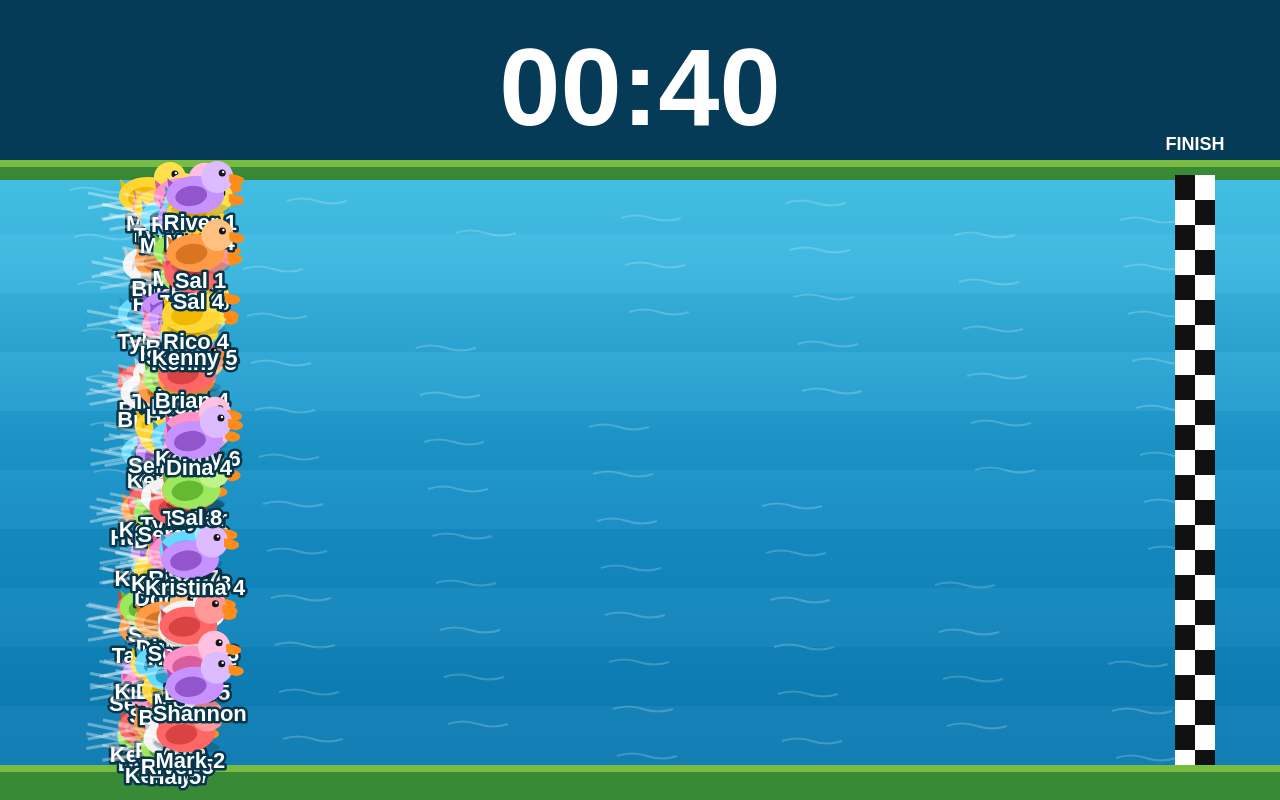
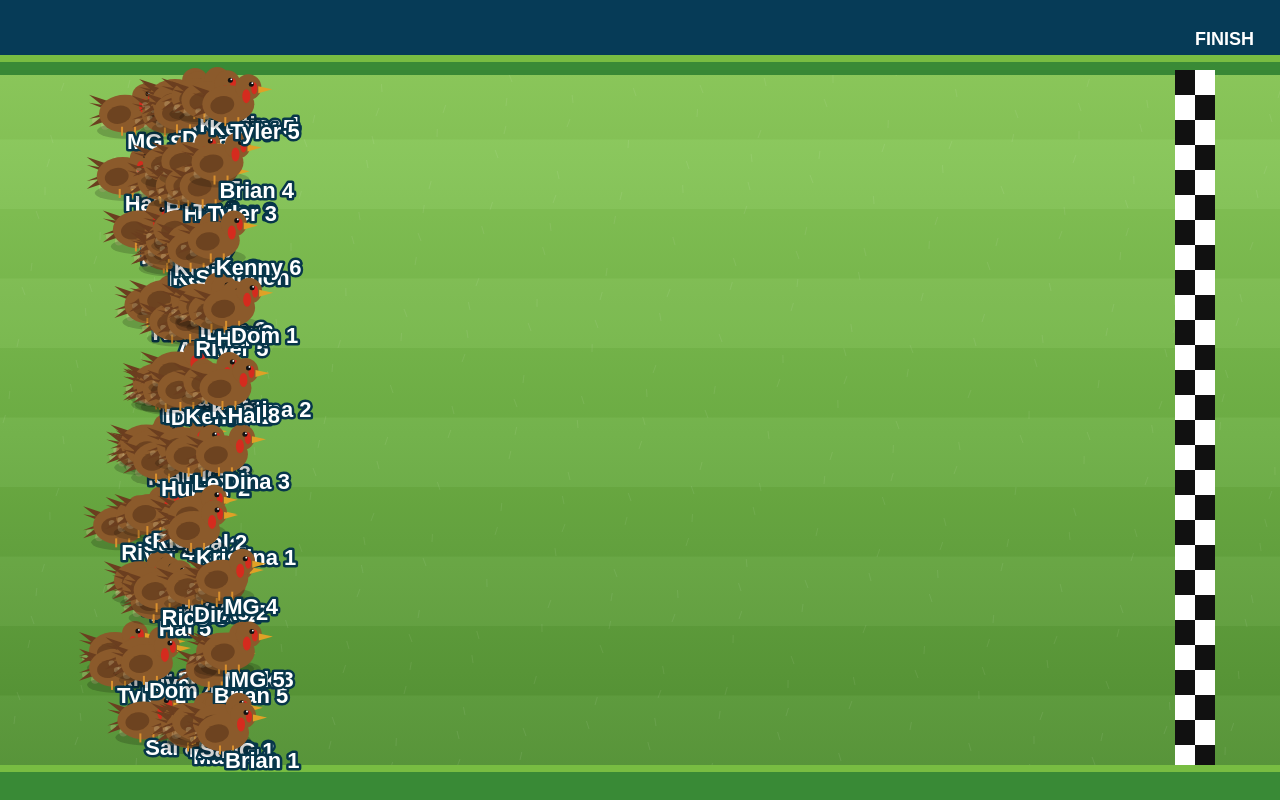
Before and after one commit to Clav77/Duck-Race-TV, a plain HTML site: page index.html in a window 1280 px wide. Drawn offline with Linux system fonts and the light colour scheme; animation ran at ten frames a second.

```diff
--- a/index.html
+++ b/index.html
@@ -30,6 +30,8 @@ canvas {
 const DURATION = 45;
 const DUCK_SIZE = 60;
 const NAME_SIZE = 22;
+let raceFinished = false;
+let finishTime = null;
 
 const NAMES = [
   "MG 3",
@@ -49,7 +51,6 @@ const NAMES = [
   "Hal 8",
   "Taylor",
   "Sal 5",
-  "Sergey 3",
   "Dina 2",
   "Dom 4",
   "AJ 1",
@@ -60,7 +61,6 @@ const NAMES = [
   "Kenny 1",
   "Sal 6",
   "Sal 2",
-  "Sergey 1",
   "Kenny 7",
   "River 2",
   "MG 1",
@@ -94,12 +94,8 @@ const NAMES = [
   "Hal 5",
   "River 1",
   "Brian 1",
-  "Sergey 4",
   "Tyler 4",
-  "Sergey 5",
-  "Sergey 2",
   "Sal 7",
-  "Hal 3",
   "Shannon",
   "Rico 1",
   "Rico 2",
@@ -114,6 +110,15 @@ const NAMES = [
   "River 5",
   "Mark 4"
 ];
+
+// Create image path from racer name
+function getPhotoFile(name) {
+  const baseName =
+    name.replace(/\s+\d+$/, "")
+        .toLowerCase();
+
+  return `images/${baseName}.jpg`;
+}
 
 const COLORS = [
   ["#FFD633", "#EFB900", "#FFE14D"],
@@ -138,12 +143,37 @@ function resize() {
 window.addEventListener("resize", resize);
 resize();
 
+function getPhotoFile(name) {
+
+  const baseName =
+    name.replace(/\s+\d+$/, "");
+
+  return `images/${baseName}.png`;
+
+}
+
+function getPhotoFile(name) {
+
+  const baseName =
+    name.replace(/\s+\d+$/, "");
+
+  return `images/${baseName}.png`;
+
+}
+
 // Create racers
 const racers = NAMES.map((name, i) => ({
-  name: name,
-  baseSpeed: 0.95 + Math.random() * 0.05,
+
+  name,
+
+  photoPath: getPhotoFile(name),
+
+  baseSpeed: 0.50 + Math.random() * 0.50,
   phase: Math.random() * Math.PI * 2,
+  laneOffset: (Math.random() - 0.5) * 24,
+  distance: 0,
   color: COLORS[i % COLORS.length]
+
 }));
 
 let previousWinners =
@@ -169,139 +199,188 @@ const winner =
 
 previousWinners.push(winner.name);
 
+let raceNumber =
+  parseInt(
+    localStorage.getItem("duckRaceNumber") || "0"
+  ) + 1;
+
 localStorage.setItem(
-  "duckWinners",
-  JSON.stringify(previousWinners)
+  "duckRaceNumber",
+  raceNumber
 );
+
 const start = Date.now();
 
-// Draw right-facing rubber duck
+// Draw right-facing Duck
 function drawDuck(x, y, size, colors) {
-
   ctx.save();
   ctx.translate(x, y);
   ctx.scale(size / 60, size / 60);
 
   // Shadow
-  ctx.fillStyle = "rgba(0,0,0,0.15)";
+  ctx.fillStyle = "rgba(0,0,0,0.18)";
+  ctx.beginPath();
+  ctx.ellipse(0, 20, 30, 8, 0, 0, Math.PI * 2);
+  ctx.fill();
+
+  // Tail fan
+  ctx.fillStyle = "#6B3E1F";
+  for (let i = -2; i <= 2; i++) {
+    ctx.beginPath();
+    ctx.moveTo(-18, 0);
+    ctx.lineTo(-38, i * 8);
+    ctx.lineTo(-20, i * 5);
+    ctx.closePath();
+    ctx.fill();
+  }
+
+  // Body
+  ctx.fillStyle = "#8B5A2B";
   ctx.beginPath();
   ctx.ellipse(
-    0, 17, 29, 7,
-    0, 0, Math.PI * 2
-  );
-  ctx.fill();
-
-  // Tail
-  ctx.fillStyle = colors[1];
-  ctx.beginPath();
-  ctx.moveTo(-16, 0);
-  ctx.lineTo(-33, -14);
-  ctx.lineTo(-29, 12);
-  ctx.closePath();
-  ctx.fill();
-
-  // Body
-  ctx.fillStyle = colors[0];
-  ctx.beginPath();
-  ctx.ellipse(
-    -5, 3, 29, 19,
+    -2, 3,
+    26, 19,
     0, 0, Math.PI * 2
   );
   ctx.fill();
 
   // Wing
-  ctx.fillStyle = colors[1];
+  ctx.fillStyle = "#6D4320";
   ctx.beginPath();
   ctx.ellipse(
-    -9, 4, 16, 10,
-    -0.15, 0, Math.PI * 2
+    -8, 4,
+    12, 9,
+    -0.2, 0, Math.PI * 2
   );
   ctx.fill();
 
   // Head
-  ctx.fillStyle = colors[2];
+  ctx.fillStyle = "#8B5A2B";
   ctx.beginPath();
   ctx.arc(
-    17, -15, 16,
-    0, Math.PI * 2
+    18, -14,
+    13,
+    0,
+    Math.PI * 2
   );
   ctx.fill();
 
-  // Right-facing beak
-  ctx.fillStyle = "#FF8C18";
+  // Beak
+  ctx.fillStyle = "#E0A126";
   ctx.beginPath();
-  ctx.moveTo(29, -18);
-  ctx.quadraticCurveTo(48, -16, 43, -9);
-  ctx.quadraticCurveTo(35, -4, 29, -10);
+  ctx.moveTo(28, -15);
+  ctx.lineTo(42, -12);
+  ctx.lineTo(28, -8);
   ctx.closePath();
   ctx.fill();
 
-  // Eye
-  ctx.fillStyle = "#151515";
+  // Wattle
+  ctx.fillStyle = "#D52B1E";
   ctx.beginPath();
-  ctx.arc(
-    22, -19, 3.5,
-    0, Math.PI * 2
+  ctx.ellipse(
+    16,
+    -5,
+    4,
+    7,
+    0,
+    0,
+    Math.PI * 2
   );
   ctx.fill();
 
-  // Eye highlight
-  ctx.fillStyle = "#FFFFFF";
+  // Snood
+  ctx.beginPath();
+  ctx.ellipse(
+    24,
+    -13,
+    3,
+    6,
+    0,
+    0,
+    Math.PI * 2
+  );
+  ctx.fill();
+
+  // Eye
+  ctx.fillStyle = "#111";
   ctx.beginPath();
   ctx.arc(
-    23, -20, 1.2,
-    0, Math.PI * 2
+    21,
+    -17,
+    2.5,
+    0,
+    Math.PI * 2
   );
   ctx.fill();
+
+  // Eye shine
+  ctx.fillStyle = "#FFF";
+  ctx.beginPath();
+  ctx.arc(
+    22,
+    -18,
+    0.9,
+    0,
+    Math.PI * 2
+  );
+  ctx.fill();
+
+  // Legs
+  ctx.strokeStyle = "#D9902E";
+  ctx.lineWidth = 2;
+
+  ctx.beginPath();
+  ctx.moveTo(-5, 16);
+  ctx.lineTo(-5, 25);
+  ctx.stroke();
+
+  ctx.beginPath();
+  ctx.moveTo(8, 16);
+  ctx.lineTo(8, 25);
+  ctx.stroke();
 
   ctx.restore();
 }
 
-// Draw animated river
+// Draw a Grass field
 function drawWater(w, h, top, elapsed) {
 
   const gradient = ctx.createLinearGradient(
     0, top, 0, h
   );
 
-  gradient.addColorStop(0, "#46C4E8");
-  gradient.addColorStop(0.5, "#168FC5");
-  gradient.addColorStop(1, "#0876AD");
+  gradient.addColorStop(0, "#8DCB5C");
+  gradient.addColorStop(0.5, "#6EAF45");
+  gradient.addColorStop(1, "#4F8D31");
 
   ctx.fillStyle = gradient;
   ctx.fillRect(0, top, w, h - top);
 
-  // Animated water ripples
-  ctx.lineWidth = 2;
-  ctx.strokeStyle = "rgba(255,255,255,0.20)";
+  // subtle grass texture
+  ctx.strokeStyle = "rgba(255,255,255,0.08)";
+  ctx.lineWidth = 1;
 
-  for (let i = 0; i < 90; i++) {
+  for (let i = 0; i < 400; i++) {
 
     const x =
-      ((i * 173 + elapsed * 24) %
-      (w + 100)) - 50;
+      (i * 47) % w;
 
     const y =
-      top + 15 +
-      ((i * 79) %
-      Math.max(1, h - top - 40));
+      top +
+      ((i * 97) % (h - top));
 
     ctx.beginPath();
     ctx.moveTo(x, y);
-
-    ctx.quadraticCurveTo(
-      x + 15, y - 5,
-      x + 30, y
+    ctx.lineTo(
+      x + Math.sin(i) * 3,
+      y - 8
     );
-
-    ctx.quadraticCurveTo(
-      x + 45, y + 5,
-      x + 60, y
-    );
-
     ctx.stroke();
   }
 }
+
+
+let lastFrame = Date.now();
 
 // Main animation
 function draw() {
@@ -312,6 +391,14 @@ function draw() {
   const elapsed =
     (Date.now() - start) / 1000;
 
+const now = Date.now();
+
+const delta =
+  (now - lastFrame) / 1000;
+
+lastFrame = now;
+
+
   const progress = Math.min(
     elapsed / DURATION, 1
   );
@@ -321,7 +408,7 @@ function draw() {
   );
 
   // Display winner once race finishes
-  if (progress >= 1) {
+  if (raceFinished) {
   drawWinner(w, h, elapsed);
   return;
 }
@@ -330,27 +417,12 @@ function draw() {
   ctx.fillStyle = "#063B57";
   ctx.fillRect(0, 0, w, h);
 
-  // Large centered countdown
-  const minutes = Math.floor(remaining / 60);
-  const seconds = remaining % 60;
-
-  ctx.textAlign = "center";
-  ctx.font = "bold 110px Arial";
-
-  ctx.fillStyle =
-    remaining <= 10
-    ? "#FF5757"
-    : "#FFFFFF";
-
-  ctx.fillText(
-    String(minutes).padStart(2, "0") + ":" +
-    String(seconds).padStart(2, "0"),
-    w / 2,
-    125
-  );
+ // Timer intentionally hidden.
+// We still keep `remaining` and `progress`
+// because they drive race pacing and winner boosts.
 
 // River dimensions
-  const top = 175;
+const top = 70;
 const bottom = h - 35;
 const LANES = 10;
 const laneHeight = (bottom - top) / LANES;
@@ -418,27 +490,36 @@ function draw() {
    const lane = i % LANES;
 
 // Everybody races similarly
+const surge =
+  Math.sin(elapsed * 0.8 + r.phase) * 0.08;
+
+const sprint =
+  Math.sin(elapsed * 2.5 + r.phase * 2) * 0.03;
+
 const speed =
   r.baseSpeed +
-  Math.sin(elapsed * 1.5 + r.phase) * 0.05;
+  Math.sin(elapsed * 0.7 + r.phase) * 0.25 +
+  Math.sin(elapsed * 2.8 + r.phase * 2) * 0.15;
 
-// Gentle wave motion
-const movement =
-  Math.sin(progress * 15 + r.phase) *
-  0.015;
+const movement = 0;
 
 // Secret winner boost
 const winnerBoost =
   r === winner
-    ? Math.max(0, (progress - 0.75) * 0.40)
+    ? Math.max(0, (progress - 0.35) * 5.0)
     : 0;
 
-const distance = Math.max(
+
+r.distance +=
+  (speed + winnerBoost) *
+  delta *
+  0.03;
+
+const distance =
+  Math.max(
     0,
     Math.min(
-    progress * speed +
-    movement +
-    winnerBoost,
+      r.distance,
       1
     )
   );
@@ -453,7 +534,7 @@ const distance = Math.max(
   top +
   lane * laneHeight +
   laneHeight * 0.45 +
-      ((i % 3) - 1) * 10 +
+  r.laneOffset +
   bob;
 
     return {
@@ -470,22 +551,44 @@ positions.sort(
   (a, b) => a.distance - b.distance
 );
 
+const leader =
+  positions[positions.length - 1];
+
+if (
+  !raceFinished &&
+  leader &&
+  leader.name === winner.name &&
+  leader.x >= finish
+) {
+  raceFinished = true;
+  finishTime = Date.now();
+}
+
   positions.forEach(r => {
 
-    // Water wake behind duck
-    ctx.strokeStyle =
-      "rgba(255,255,255,0.35)";
+// Dust Behind
+ctx.fillStyle =
+  "rgba(220,200,150,0.30)";
 
-    ctx.lineWidth = 3;
 ctx.beginPath();
+ctx.arc(
+  r.x - 22,
+  r.y + 15,
+  4,
+  0,
+  Math.PI * 2
+);
+ctx.fill();
 
-    ctx.moveTo(r.x - 25, r.y + 8);
-    ctx.lineTo(r.x - 65, r.y + 15);
-
-    ctx.moveTo(r.x - 25, r.y + 8);
-    ctx.lineTo(r.x - 65, r.y);
-
-    ctx.stroke();
+ctx.beginPath();
+ctx.arc(
+  r.x - 32,
+  r.y + 10,
+  3,
+  0,
+  Math.PI * 2
+);
+ctx.fill();
 
     // Draw rubber duck
     drawDuck(
@@ -564,9 +667,15 @@ function drawWinner(w, h, elapsed) {
   ctx.font = "bold 80px Arial";
 
   ctx.fillText(
+  `RACE #${raceNumber}`,
+  w / 2,
+  h / 2 - 220
+);
+
+ctx.fillText(
   "RACE WINNER!",
   w / 2,
-    h / 2 - 155
+  h / 2 - 140
 );
 
   // Large winning duck
```
Lines whose indentation alone changed are shown as unchanged.
